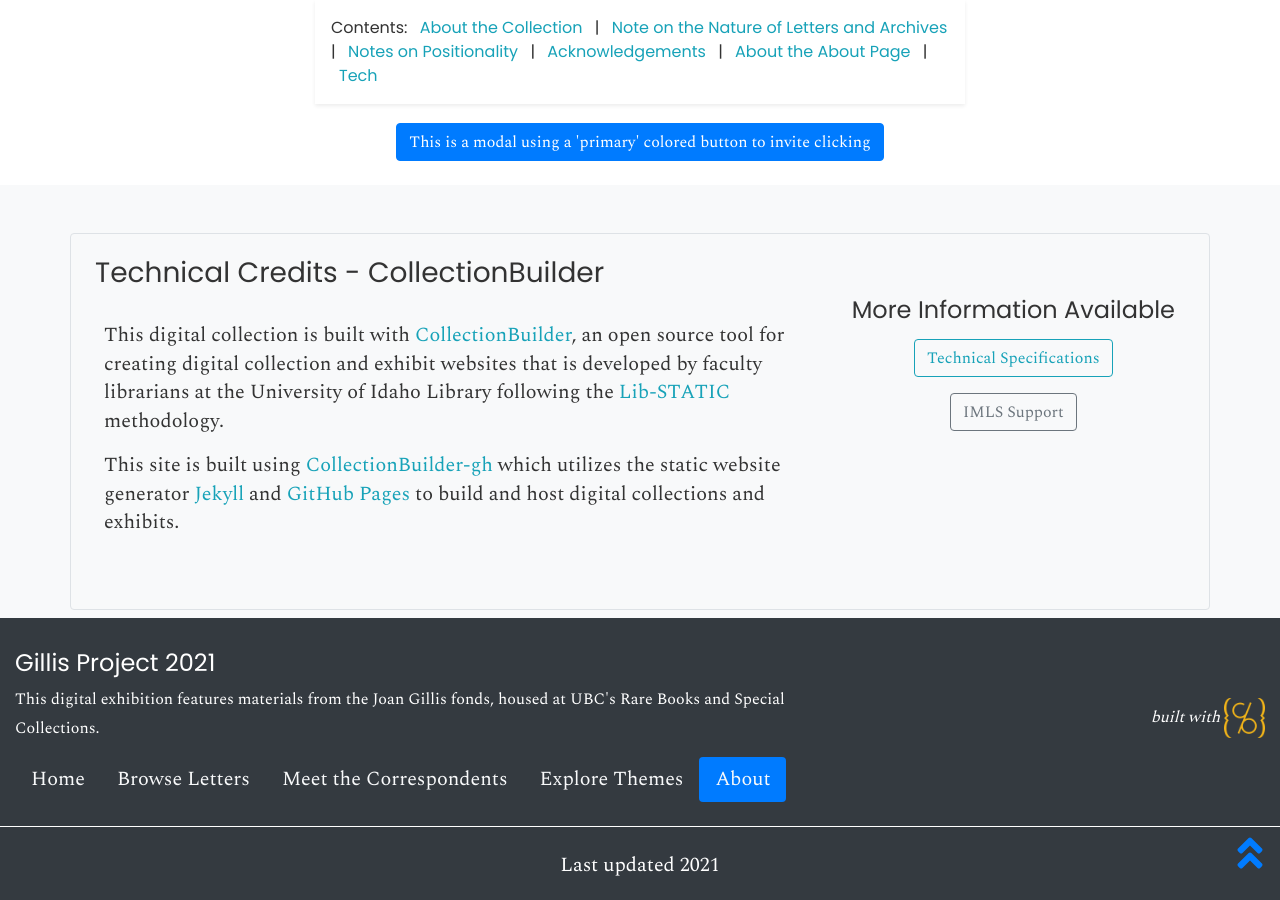
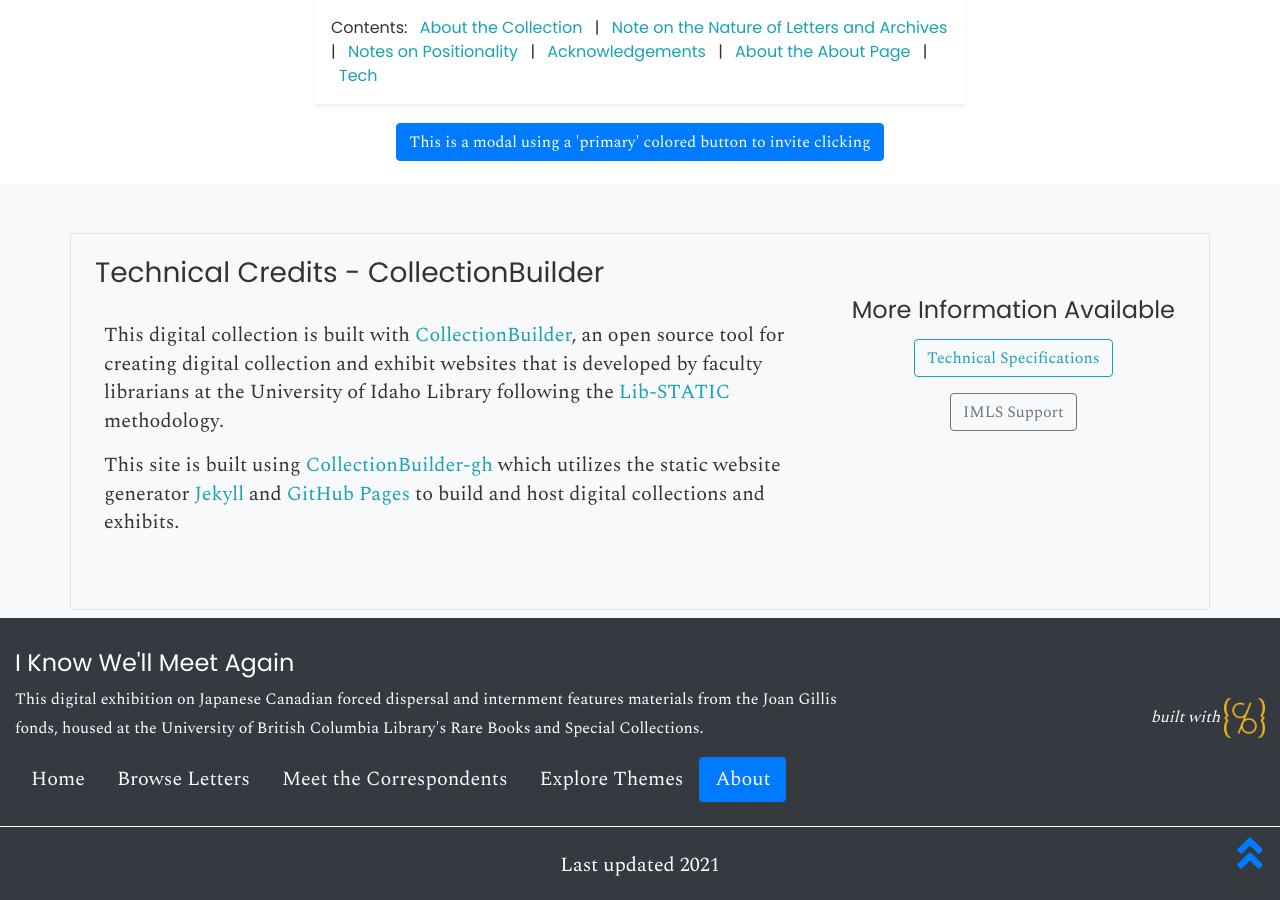
Before and after one commit to ubc-library-rbsc/gillis-2021, a Jekyll site: the page built from pages/about.md, in a window 1280 px wide and 900 px high, scrolled down 6884 px. Built offline with Jekyll 4.4.1, drawn with Linux system fonts in a browser that asks for light colours; some of the changed text lies outside the part shown.

Commit message:
Edit site titles and descriptive info

```diff
--- a/_config.yml
+++ b/_config.yml
@@ -20,14 +20,14 @@ source-code: https://github.com/CollectionBuilder/collectionbuilder-gh
 # SITE SETTINGS
 #
 # title of site appears in banner
-title: Gillis Project 2021
+title: I Know We'll Meet Again
 # tagline, a short phrase that will appear throughout the site in the top banner
-tagline: This is a placeholder description.
+tagline: Correspondence and the forced dispersal of Japanese Canadians
 # description appears in meta tags and other locations
 # this description might appear in search result lists, keep around 160 characters max
-description: "This digital exhibition features materials from the Joan Gillis fonds, housed at UBC's Rare Books and Special Collections."
+description: "This digital exhibition on Japanese Canadian forced dispersal and internment features materials from the Joan Gillis fonds, housed at the University of British Columbia Library's Rare Books and Special Collections."
 # creator of the digital collection, to appear in meta tags; we typically use our GitHub usernames but feel free to just use your name
-author: Sasha
+author: Mya Ballin and Sasha Gaylie
 
 ##########
 # COLLECTION SETTINGS
```
